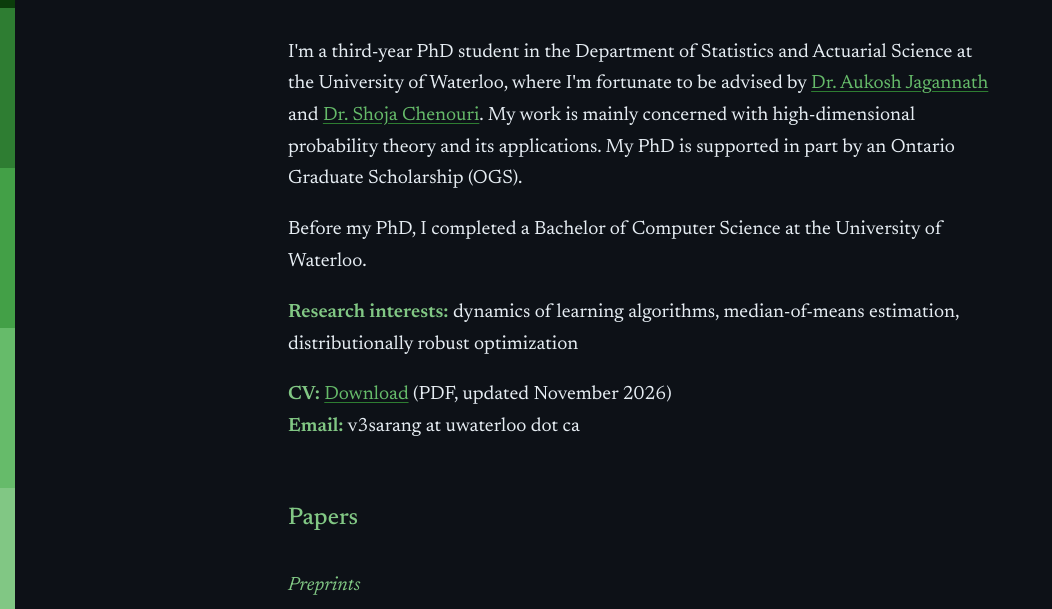
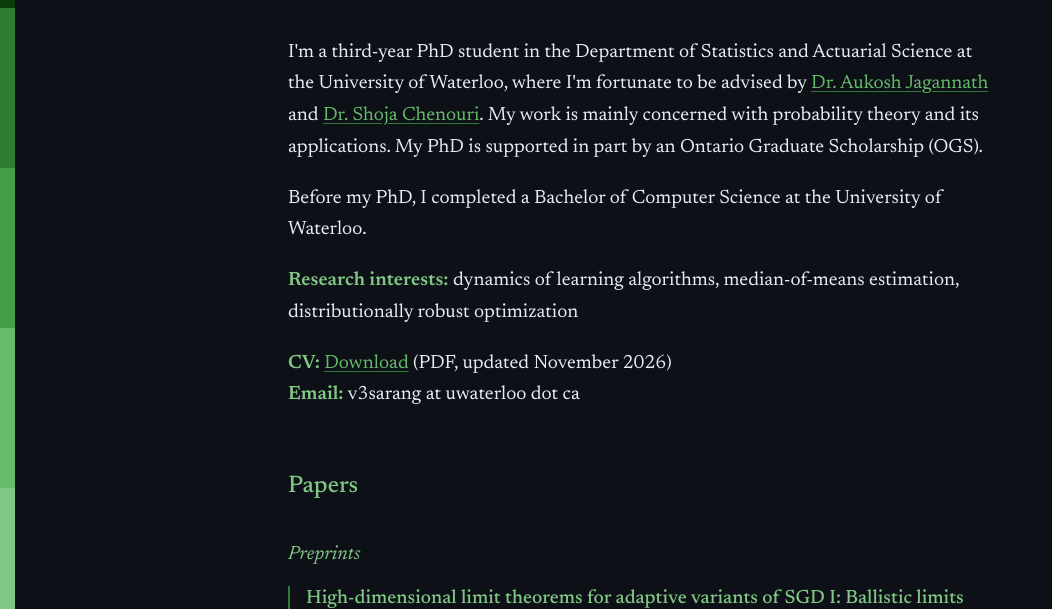
Before and after one commit to v3sarang/v3sarang.github.io, a plain HTML site: page index.html in a window 1280 px wide. Shown: the part 152-761 px from the top of the page, without its empty margins (0-1052 px from the left). Drawn offline with Linux system fonts and the light colour scheme.

Commit message:
Update index.html

```diff
--- a/index.html
+++ b/index.html
@@ -246,7 +246,7 @@
       at the University of Waterloo, where I'm fortunate to be advised by
       <a href="https://aukosh.github.io/">Dr. Aukosh Jagannath</a> and
       <a href="https://uwaterloo.ca/statistics-and-actuarial-science/profiles/shojaeddin-chenouri">Dr. Shoja Chenouri</a>.
-      My work is mainly concerned with high-dimensional probability theory and its applications.
+      My work is mainly concerned with probability theory and its applications.
       My PhD is supported in part by an Ontario Graduate Scholarship (OGS).
     </p>
     <p>
```
